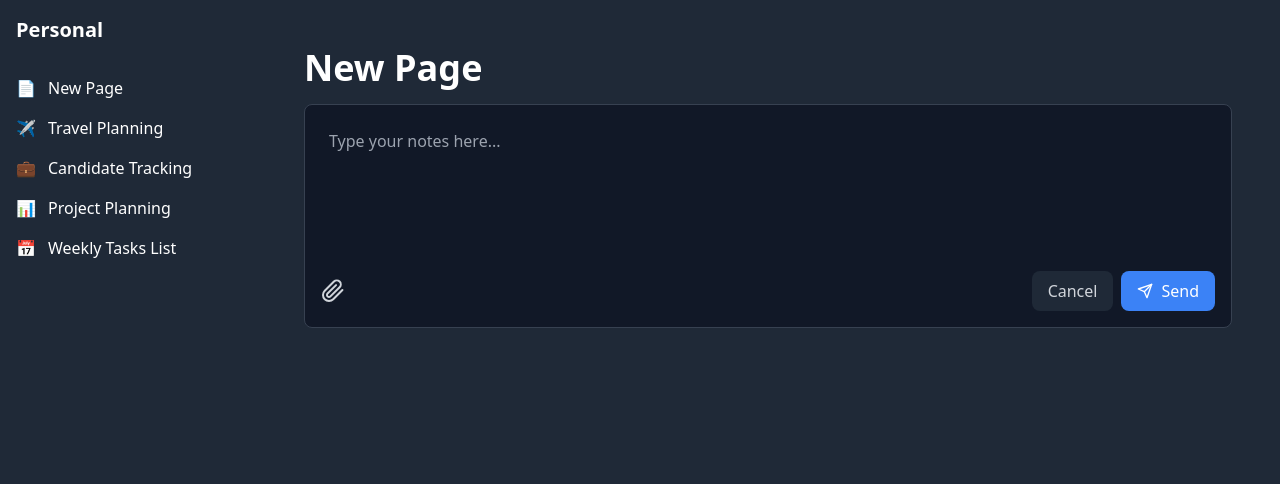
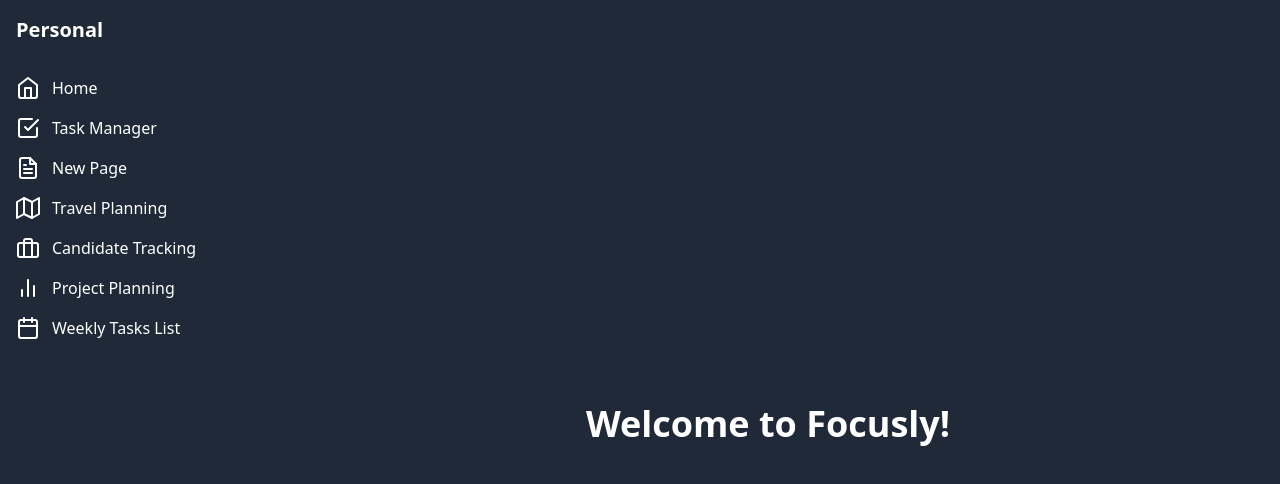
Before and after one commit to gabriellamsa/focusly, a React (Vite) app: page / in a window 1280 px wide. Shown: the top 484 px of the page. Built offline with nearby package versions, Linux system fonts and the light colour scheme.

Commit message:
Configure routing for Home, TaskManager, and NewPage

```diff
--- a/src/App.jsx
+++ b/src/App.jsx
@@ -1,5 +1,7 @@
 import { BrowserRouter as Router, Routes, Route } from "react-router-dom";
 import Sidebar from "./components/Sidebar";
+import HomePage from "./pages/HomePage";
+import TaskManager from "./components/TaskManager";
 import NewPage from "./pages/NewPage";
 
 function App() {
@@ -9,7 +11,9 @@
         <Sidebar />
         <div className="flex-1 p-6 bg-gray-800">
           <Routes>
-            <Route path="/" element={<NewPage />} />
+            <Route path="/" element={<HomePage />} />
+            <Route path="/task-manager" element={<TaskManager />} />
+            <Route path="/new-page" element={<NewPage />} />
           </Routes>
         </div>
       </div>
--- a/src/components/Sidebar.jsx
+++ b/src/components/Sidebar.jsx
@@ -1,13 +1,32 @@
 import React from "react";
 import { Link } from "react-router-dom";
+import {
+  FiHome,
+  FiCheckSquare,
+  FiFileText,
+  FiMap,
+  FiBriefcase,
+  FiBarChart2,
+  FiCalendar,
+} from "react-icons/fi";
 
 function Sidebar() {
   const menuItems = [
-    { name: "New Page", icon: "📄", path: "/" },
-    { name: "Travel Planning", icon: "✈️", path: "/travel-planning" },
-    { name: "Candidate Tracking", icon: "💼", path: "/candidate-tracking" },
-    { name: "Project Planning", icon: "📊", path: "/project-planning" },
-    { name: "Weekly Tasks List", icon: "📅", path: "/weekly-tasks" },
+    { name: "Home", icon: <FiHome />, path: "/" },
+    { name: "Task Manager", icon: <FiCheckSquare />, path: "/task-manager" },
+    { name: "New Page", icon: <FiFileText />, path: "/new-page" },
+    { name: "Travel Planning", icon: <FiMap />, path: "/travel-planning" },
+    {
+      name: "Candidate Tracking",
+      icon: <FiBriefcase />,
+      path: "/candidate-tracking",
+    },
+    {
+      name: "Project Planning",
+      icon: <FiBarChart2 />,
+      path: "/project-planning",
+    },
+    { name: "Weekly Tasks List", icon: <FiCalendar />, path: "/weekly-tasks" },
   ];
 
   return (
@@ -19,7 +38,7 @@
             key={index}
             className="flex items-center space-x-3 py-2 hover:bg-gray-700 rounded"
           >
-            <span>{item.icon}</span>
+            <span className="text-2xl">{item.icon}</span>
             <Link to={item.path} className="flex-1">
               {item.name}
             </Link>
--- /dev/null
+++ b/src/pages/HomePage.jsx
@@ -0,0 +1,11 @@
+import React from "react";
+
+function HomePage() {
+  return (
+    <div className="flex items-center justify-center min-h-screen bg-gray-800 text-white">
+      <h1 className="text-4xl font-bold">Welcome to Focusly!</h1>
+    </div>
+  );
+}
+
+export default HomePage;
```
